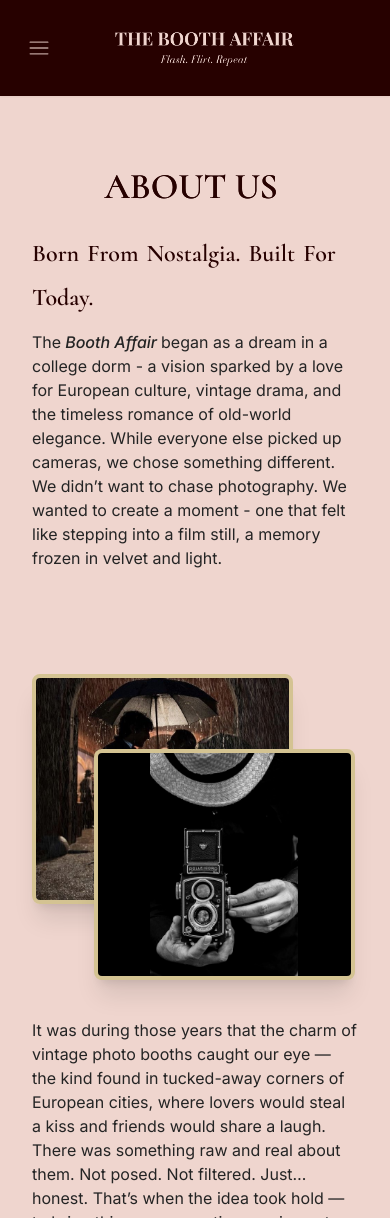
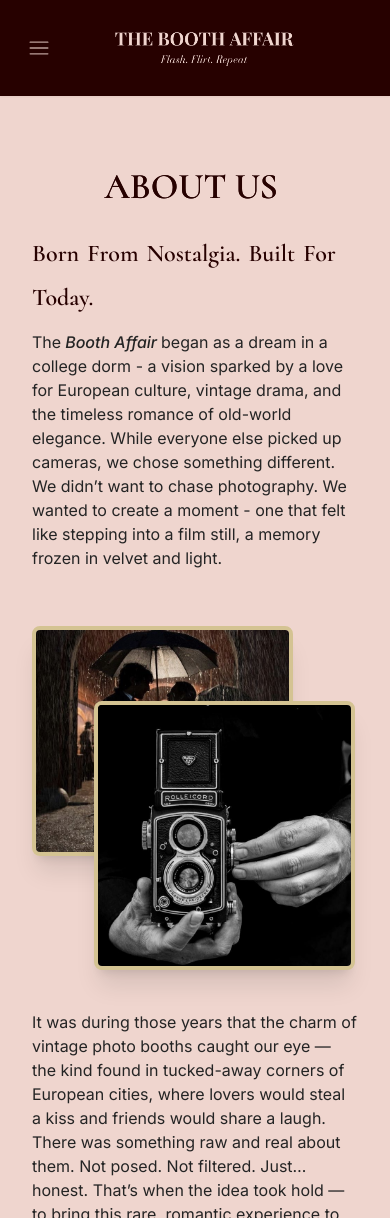
Before and after one commit to venkateshmadari/the-booth-affair, a React (Vite) app: page /about-us in a window 390 px wide. Shown: the top 1218 px of the page. Built offline with nearby package versions, Linux system fonts and the light colour scheme.

Commit message:
about image updated

```diff
--- a/src/ImageContainer/images.ts
+++ b/src/ImageContainer/images.ts
@@ -6,7 +6,7 @@ import homeImageFive from "../images/home-image-six.jpg";
 import homeImageSix from "../images/home-image-seven.jpg";
 import homeImageSeven from "../images/home-image-eight.jpg";
 import aboutBackgroundImage from "../images/aboutBackgroundImage.JPG";
-import aboutBehindImage from "../images/aboutBehindImage.JPG";
+import aboutBehindImage from "../images/img.JPG";
 
 export const Images = {
   homeFirstImage: homeImageOne,
--- a/src/pages/AboutUs.tsx
+++ b/src/pages/AboutUs.tsx
@@ -27,7 +27,7 @@ const AboutUs = () => {
             </TextFade>
           </div>
 
-          <div className="relative h-96">
+          <div className="relative h-96 md:m-0 -mt-12 mb-10">
             <div className="absolute top-10 left-0 md:w-3/5 w-4/5 h-3/5 z-10">
               <img
                 src={AboutImages.aboutBackgroundImage}
@@ -37,11 +37,11 @@ const AboutUs = () => {
             </div>
 
             {/* Overlapping image */}
-            <div className="absolute bottom-0 md:right-[25%] right-[1%] md:top-[25%] top-[30%] md:w-3/5 w-4/5 h-3/5 z-20">
+            <div className="absolute bottom-0 md:right-[25%] right-[1%] md:top-[25%] top-[30%] md:w-3/5 w-4/5 h-[70%] z-20">
               <img
                 src={AboutImages.aboutBehindImage}
                 alt="Artwork 2"
-                className="w-full h-full object-contain bg-black rounded-lg shadow-xl border-4 border-third"
+                className="w-full h-full object-cover bg-black rounded-lg shadow-xl border-4 border-third"
               />
             </div>
           </div>
```
Also changed, not shown: src/images/img.JPG (added).
